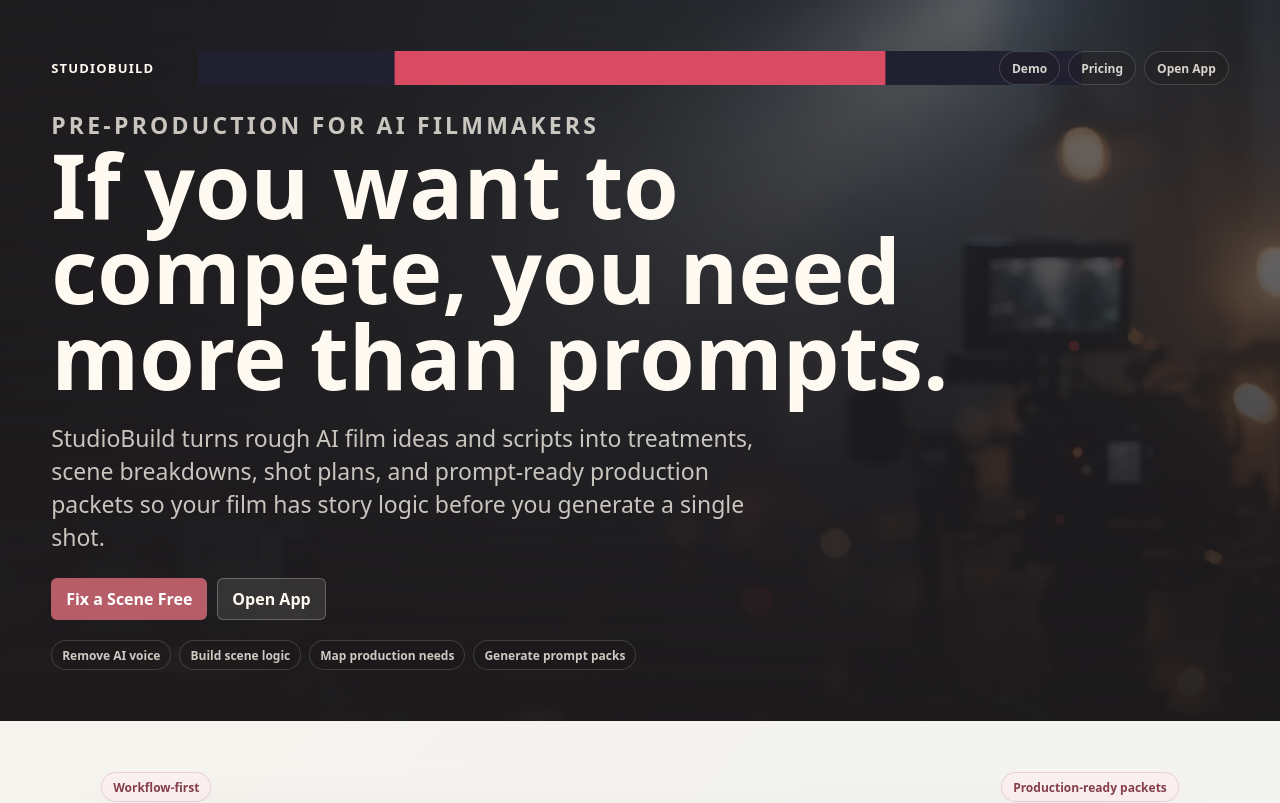
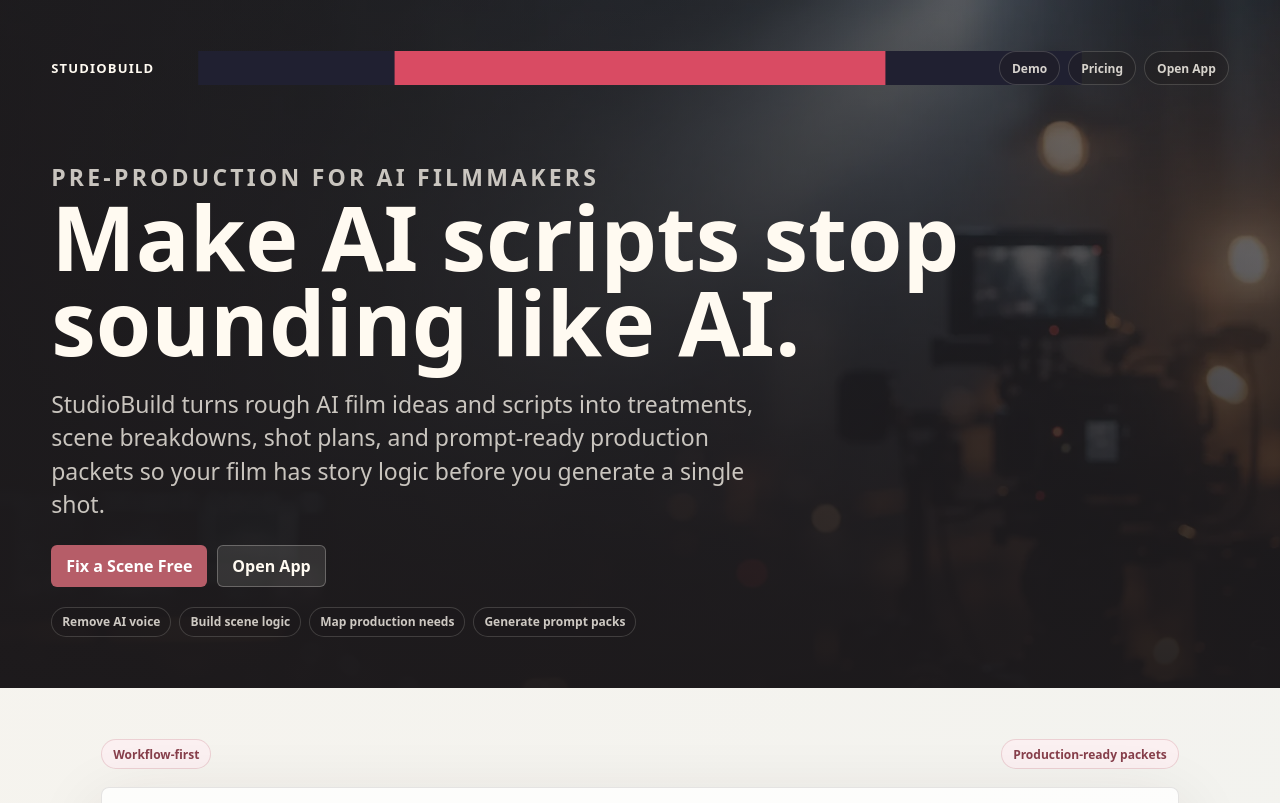
Before and after one commit to RayPierlioni/StudioBuild, a Next.js app in the folder vercel-app/: page / in a window 1280 px wide. Shown: the top 803 px of the page. Built offline with nearby package versions, Linux system fonts and the light colour scheme.

Commit message:
Add files via upload

```diff
--- a/vercel-app/app/api/billing/checkout/route.ts
+++ b/vercel-app/app/api/billing/checkout/route.ts
@@ -14,13 +14,13 @@
 export async function POST(request: Request) {
   try {
     const { user } = await getVerifiedRequestUser(request);
-    const priceId = process.env.STRIPE_FOUNDER_PRO_PRICE_ID;
+    const priceId = process.env.STRIPE_FOUNDER_PRO_MONTHLY_PRICE_ID;
 
     if (!priceId) {
       return Response.json(
         {
           ok: false,
-          error: "Founder Pro checkout is not available yet. Please try again shortly.",
+          error: "Founder Pro monthly checkout is not available yet. Please try again shortly.",
         },
         { status: 503 },
       );
--- a/vercel-app/app/globals.css
+++ b/vercel-app/app/globals.css
@@ -102,6 +102,171 @@
   font-weight: 760;
 }
 
+.command-app-shell {
+  padding: 18px;
+}
+
+.command-topbar {
+  width: min(1560px, 100%);
+  min-height: 54px;
+  margin-bottom: 14px;
+  border: 1px solid rgba(52, 47, 45, 0.1);
+  border-radius: 8px;
+  padding: 10px 12px;
+  background: rgba(255, 255, 255, 0.74);
+  box-shadow: 0 14px 40px rgba(46, 36, 29, 0.08);
+}
+
+.command-layout {
+  display: grid;
+  grid-template-columns: 270px minmax(0, 1fr) 300px;
+  gap: 14px;
+  width: min(1560px, 100%);
+  margin: 0 auto;
+  align-items: start;
+}
+
+.command-sidebar,
+.command-guide-panel,
+.command-main {
+  min-width: 0;
+}
+
+.command-sidebar,
+.command-guide-panel {
+  position: sticky;
+  top: 14px;
+  display: grid;
+  gap: 12px;
+  max-height: calc(100vh - 96px);
+  overflow: auto;
+}
+
+.sidebar-brand-block,
+.guide-stage-card,
+.command-main-head {
+  border: 1px solid rgba(52, 47, 45, 0.1);
+  border-radius: 8px;
+  background:
+    linear-gradient(145deg, rgba(255, 255, 255, 0.82), rgba(237, 241, 240, 0.64)),
+    white;
+  box-shadow: 0 12px 36px rgba(46, 36, 29, 0.07);
+}
+
+.sidebar-brand-block,
+.guide-stage-card {
+  padding: 14px;
+}
+
+.sidebar-brand-block span,
+.guide-stage-card span {
+  color: var(--accent-dark);
+  font-size: 11px;
+  font-weight: 780;
+  letter-spacing: 0.12em;
+  text-transform: uppercase;
+}
+
+.sidebar-brand-block strong,
+.guide-stage-card strong {
+  display: block;
+  margin-top: 8px;
+  color: var(--deep);
+  font-size: 18px;
+  line-height: 1.1;
+}
+
+.sidebar-brand-block p,
+.guide-stage-card p,
+.command-main-head p {
+  margin: 10px 0 0;
+  color: var(--muted);
+  font-size: 13px;
+  line-height: 1.45;
+}
+
+.pipeline-nav,
+.guide-route-list {
+  display: grid;
+  gap: 8px;
+}
+
+.pipeline-nav a,
+.guide-route-list a {
+  display: grid;
+  gap: 5px;
+  border: 1px solid rgba(52, 47, 45, 0.1);
+  border-radius: 8px;
+  padding: 12px;
+  background: rgba(255, 255, 255, 0.7);
+  transition:
+    border-color 160ms ease,
+    box-shadow 160ms ease,
+    transform 160ms ease;
+}
+
+.pipeline-nav a:hover,
+.guide-route-list a:hover {
+  border-color: rgba(182, 93, 104, 0.38);
+  box-shadow: 0 14px 36px rgba(46, 36, 29, 0.09);
+  transform: translateY(-1px);
+}
+
+.pipeline-nav a span {
+  color: var(--accent-dark);
+  font-family: var(--mono);
+  font-size: 11px;
+  font-weight: 760;
+}
+
+.pipeline-nav a strong,
+.guide-route-list a strong {
+  color: var(--deep);
+  font-size: 14px;
+  line-height: 1.15;
+}
+
+.pipeline-nav a small,
+.guide-route-list a span {
+  color: var(--muted);
+  font-size: 12px;
+  line-height: 1.35;
+}
+
+.command-main {
+  display: grid;
+  gap: 14px;
+}
+
+.command-main-head {
+  padding: clamp(18px, 3vw, 28px);
+}
+
+.command-main-head h1 {
+  max-width: 780px;
+  margin: 0;
+  color: var(--deep);
+  font-size: clamp(34px, 4.5vw, 56px);
+  line-height: 0.98;
+}
+
+.command-main .app-workspace,
+.command-main .studio-panel {
+  width: 100%;
+}
+
+.command-main .studio-panel {
+  box-shadow: 0 14px 44px rgba(46, 36, 29, 0.09);
+}
+
+.command-guide-panel .guide-character.small {
+  min-height: 250px;
+}
+
+.command-guide-panel .guide-speech {
+  font-size: 12px;
+}
+
 .app-guide,
 .app-workspace {
   width: min(1180px, 100%);
@@ -2115,9 +2280,31 @@
     flex-direction: column;
   }
 
+  .command-app-shell {
+    padding: 12px;
+  }
+
   .app-topbar {
     align-items: flex-start;
     flex-direction: column;
+  }
+
+  .command-topbar {
+    width: 100%;
+  }
+
+  .command-layout {
+    grid-template-columns: 1fr;
+  }
+
+  .command-sidebar,
+  .command-guide-panel {
+    position: static;
+    max-height: none;
+  }
+
+  .pipeline-nav {
+    grid-template-columns: repeat(2, minmax(0, 1fr));
   }
 
   .grid {
@@ -2232,3 +2419,13 @@
     display: none;
   }
 }
+
+@media (max-width: 560px) {
+  .pipeline-nav {
+    grid-template-columns: 1fr;
+  }
+
+  .command-main-head h1 {
+    font-size: 34px;
+  }
+}
--- a/vercel-app/app/page.tsx
+++ b/vercel-app/app/page.tsx
@@ -20,7 +20,7 @@
   ["Free", "$0", "One project, one scene-packet preview, basic prompt copying, and Markdown export."],
   [
     "Founder Pro",
-    "$2.99/wk",
+    "$12.99/mo",
     "Multiple projects, full-script parsing, production board, shot lists, prompt cards, version history, and premium PDF packets.",
   ],
   ["Project Pass", "$9/project", "One production packet for filmmakers who think in films, not weeks."],
@@ -45,7 +45,7 @@
         </div>
         <div className="hero-copy">
           <p className="kicker">Pre-production for AI filmmakers</p>
-          <h1>If you want to compete, you need more than prompts.</h1>
+          <h1>Make AI scripts stop sounding like AI.</h1>
           <p>
             StudioBuild turns rough AI film ideas and scripts into treatments, scene breakdowns,
             shot plans, and prompt-ready production packets so your film has story logic before you
--- a/vercel-app/lib/env.ts
+++ b/vercel-app/lib/env.ts
@@ -17,7 +17,7 @@
     openaiModel: process.env.OPENAI_MODEL || "gpt-5.5",
     stripeSecretKey: Boolean(process.env.STRIPE_SECRET_KEY),
     stripeWebhookSecret: Boolean(process.env.STRIPE_WEBHOOK_SECRET),
-    stripeFounderProPriceId: Boolean(process.env.STRIPE_FOUNDER_PRO_PRICE_ID),
+    stripeFounderProMonthlyPriceId: Boolean(process.env.STRIPE_FOUNDER_PRO_MONTHLY_PRICE_ID),
     adminEmails: Boolean(process.env.ADMIN_EMAILS),
   };
 }
```
Also changed, not shown: vercel-app/app/app/page.tsx (+68 -24 lines), vercel-app/app/studio-workspace.tsx (+5 -5 lines), 1 other file (tests, documents, lock files or other folders).
